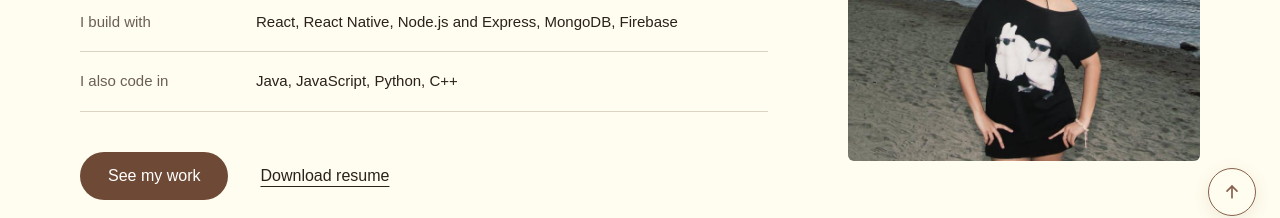
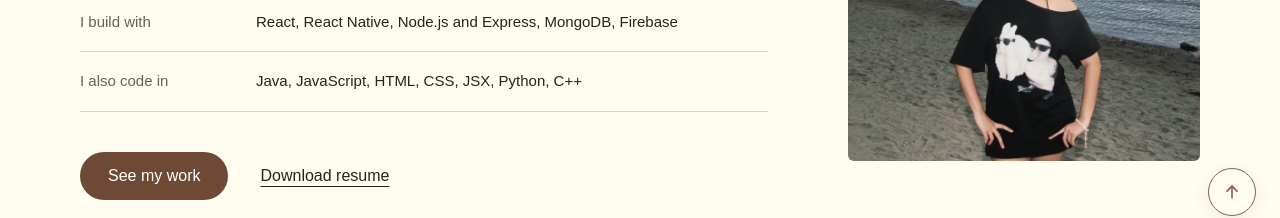
Before and after one commit to shinThantThant09/2026portfolio_shin, a React (Create React App) app: page /#/about in a window 1280 px wide. Shown: the part 560-778 px from the top of the page. Built offline with nearby package versions, Linux system fonts and the light colour scheme; a web font is replaced by a local one.

Commit message:
added the programming languages that I forgot to mention
added the programming languages that I forgot to mention

```diff
--- a/src/pages/AboutMe.js
+++ b/src/pages/AboutMe.js
@@ -38,7 +38,7 @@ function AboutMe() {
               </div>
               <div className="about-skills-row">
                 <dt>I also code in</dt>
-                <dd>Java, JavaScript, Python, C++</dd>
+                <dd>Java, JavaScript, HTML, CSS, JSX, Python, C++</dd>
               </div>
             </dl>
             {/* Buttons */}
```
